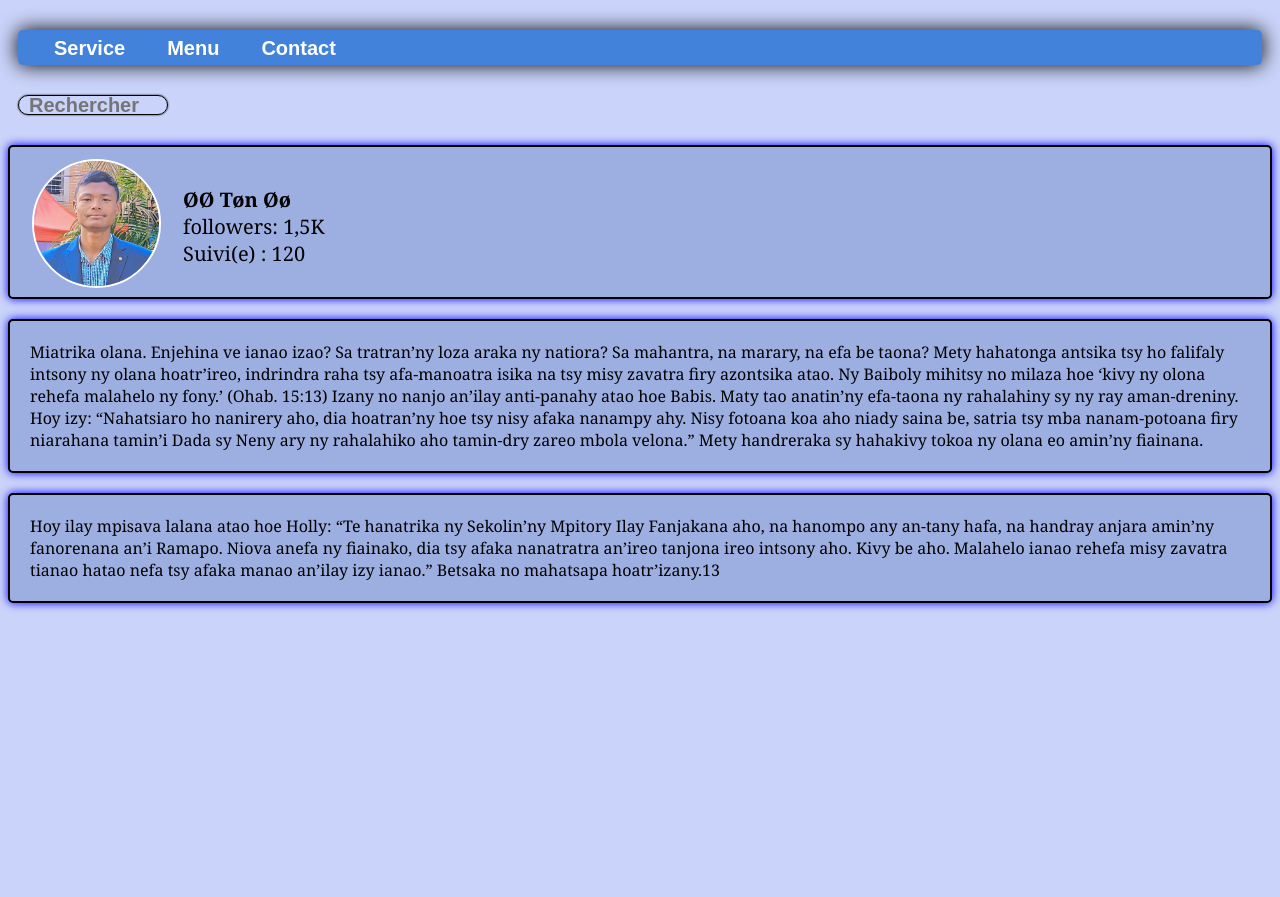
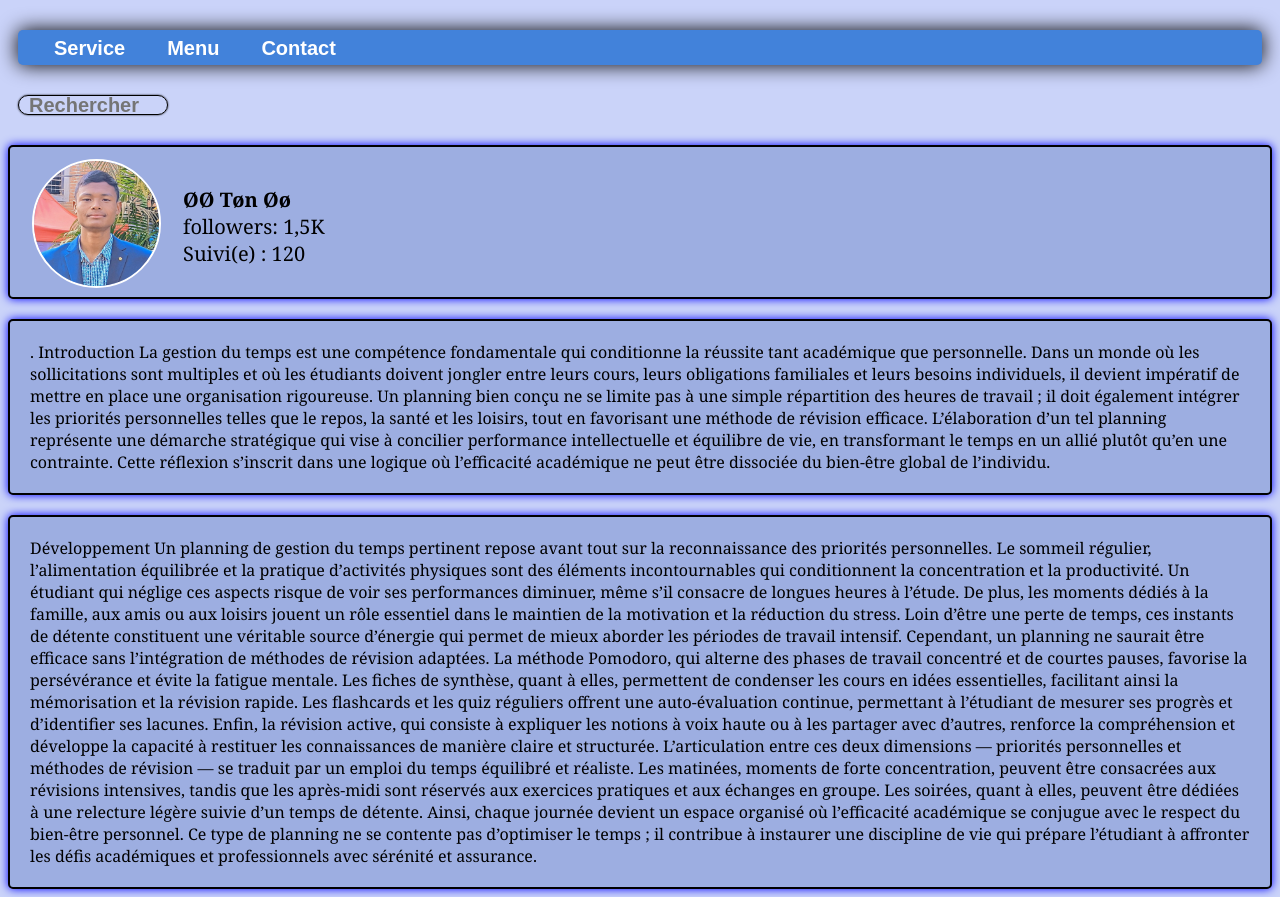
Before and after one commit to tonyjahmamy123-cell/tony, a plain HTML site: page index.html in a window 1280 px wide. Before the commit the page ends 800 px from the top, so only its background shows below. Drawn offline with Linux system fonts and the light colour scheme.

Commit message:
Update index.html

```diff
--- a/index.html
+++ b/index.html
@@ -34,11 +34,17 @@
     </table>
  </div>
  <div class="soratra">
- Miatrika olana. Enjehina ve ianao izao? Sa tratran’ny loza araka ny natiora? Sa mahantra, na marary, na efa be taona? Mety hahatonga antsika tsy ho falifaly intsony ny olana hoatr’ireo, indrindra raha tsy afa-manoatra isika na tsy misy zavatra firy azontsika atao. Ny Baiboly mihitsy no milaza hoe ‘kivy ny olona rehefa malahelo ny fony.’ (Ohab. 15:13) Izany no nanjo an’ilay anti-panahy atao hoe Babis. Maty tao anatin’ny efa-taona ny rahalahiny sy ny ray aman-dreniny. Hoy izy: “Nahatsiaro ho nanirery aho, dia hoatran’ny hoe tsy nisy afaka nanampy ahy. Nisy fotoana koa aho niady saina be, satria tsy mba nanam-potoana firy niarahana tamin’i Dada sy Neny ary ny rahalahiko aho tamin-dry zareo mbola velona.” Mety handreraka sy hahakivy tokoa ny olana eo amin’ny fiainana.
- </div>
+ .
+Introduction
+La gestion du temps est une compétence fondamentale qui conditionne la réussite tant académique que personnelle. Dans un monde où les sollicitations sont multiples et où les étudiants doivent jongler entre leurs cours, leurs obligations familiales et leurs besoins individuels, il devient impératif de mettre en place une organisation rigoureuse. Un planning bien conçu ne se limite pas à une simple répartition des heures de travail ; il doit également intégrer les priorités personnelles telles que le repos, la santé et les loisirs, tout en favorisant une méthode de révision efficace. L’élaboration d’un tel planning représente une démarche stratégique qui vise à concilier performance intellectuelle et équilibre de vie, en transformant le temps en un allié plutôt qu’en une contrainte. Cette réflexion s’inscrit dans une logique où l’efficacité académique ne peut être dissociée du bien-être global de l’individu. </div>
  </div>
   <div class="txt">
-  Hoy ilay mpisava lalana atao hoe Holly: “Te hanatrika ny Sekolin’ny Mpitory Ilay Fanjakana aho, na hanompo any an-tany hafa, na handray anjara amin’ny fanorenana an’i Ramapo. Niova anefa ny fiainako, dia tsy afaka nanatratra an’ireo tanjona ireo intsony aho. Kivy be aho. Malahelo ianao rehefa misy zavatra tianao hatao nefa tsy afaka manao an’ilay izy ianao.” Betsaka no mahatsapa hoatr’izany.13
+  Développement
+Un planning de gestion du temps pertinent repose avant tout sur la reconnaissance des priorités personnelles. Le sommeil régulier, l’alimentation équilibrée et la pratique d’activités physiques sont des éléments incontournables qui conditionnent la concentration et la productivité. Un étudiant qui néglige ces aspects risque de voir ses performances diminuer, même s’il consacre de longues heures à l’étude. De plus, les moments dédiés à la famille, aux amis ou aux loisirs jouent un rôle essentiel dans le maintien de la motivation et la réduction du stress. Loin d’être une perte de temps, ces instants de détente constituent une véritable source d’énergie qui permet de mieux aborder les périodes de travail intensif.
+
+Cependant, un planning ne saurait être efficace sans l’intégration de méthodes de révision adaptées. La méthode Pomodoro, qui alterne des phases de travail concentré et de courtes pauses, favorise la persévérance et évite la fatigue mentale. Les fiches de synthèse, quant à elles, permettent de condenser les cours en idées essentielles, facilitant ainsi la mémorisation et la révision rapide. Les flashcards et les quiz réguliers offrent une auto-évaluation continue, permettant à l’étudiant de mesurer ses progrès et d’identifier ses lacunes. Enfin, la révision active, qui consiste à expliquer les notions à voix haute ou à les partager avec d’autres, renforce la compréhension et développe la capacité à restituer les connaissances de manière claire et structurée.
+
+L’articulation entre ces deux dimensions — priorités personnelles et méthodes de révision — se traduit par un emploi du temps équilibré et réaliste. Les matinées, moments de forte concentration, peuvent être consacrées aux révisions intensives, tandis que les après-midi sont réservés aux exercices pratiques et aux échanges en groupe. Les soirées, quant à elles, peuvent être dédiées à une relecture légère suivie d’un temps de détente. Ainsi, chaque journée devient un espace organisé où l’efficacité académique se conjugue avec le respect du bien-être personnel. Ce type de planning ne se contente pas d’optimiser le temps ; il contribue à instaurer une discipline de vie qui prépare l’étudiant à affronter les défis académiques et professionnels avec sérénité et assurance.
   </div>
 </body>
 </html>
```
